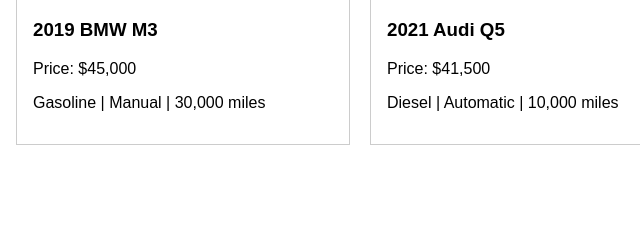
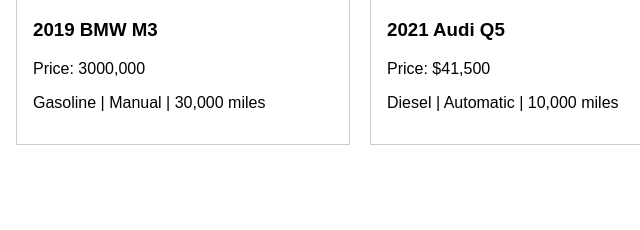
Before and after one commit to ROUTLA/First, a plain HTML site: page index.html in a window 1280 px wide. Shown: the part 808-1038 px from the top of the page, 457-1097 px from the left. Drawn offline with Linux system fonts and the light colour scheme.

Commit message:
Update index.html

```diff
--- a/index.html
+++ b/index.html
@@ -105,7 +105,7 @@
       <div class="car">
         <img src="https://images.unsplash.com/photo-1511391036591-1c82f9c1516d" alt="Car 2">
         <h3>2019 BMW M3</h3>
-        <p>Price: $45,000</p>
+        <p>Price: 3000,000</p>
         <p>Gasoline | Manual | 30,000 miles</p>
       </div>
       <div class="car">
```
